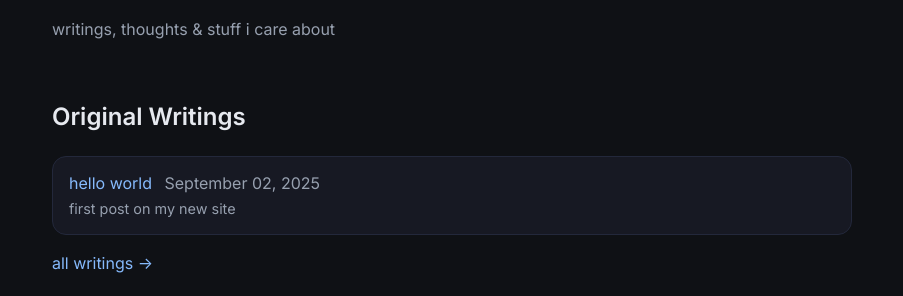
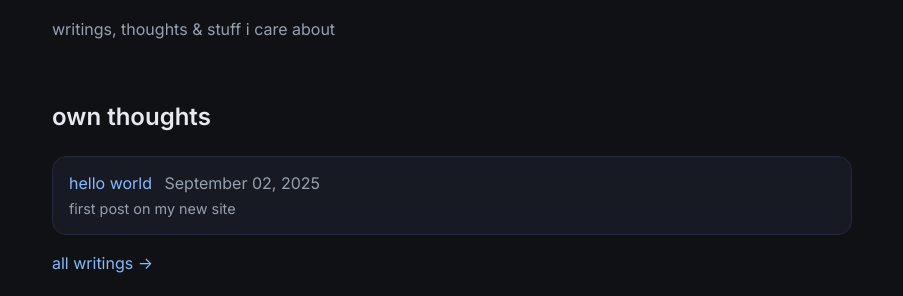
Before and after one commit to LAK3SHORE/cris.github.io, a Jekyll site: the page built from index.md, in a window 1280 px wide. Shown: the part 151-447 px from the top of the page, without its empty margins (188-1091 px from the left). Built offline with Jekyll 4.4.1, drawn with Linux system fonts in a browser that asks for light colours.

Commit message:
Change heading from 'Original Writings' to 'own thoughts'

```diff
--- a/_layouts/home.html
+++ b/_layouts/home.html
@@ -8,7 +8,7 @@ layout: default
 </section>
 
 <section>
-  <h2>Original Writings</h2>
+  <h2>own thoughts</h2>
   <ul class="post-list">
     {% assign posts_sorted = site.posts | sort: "date" | reverse %}
     {% for post in posts_sorted limit:6 %}
```
